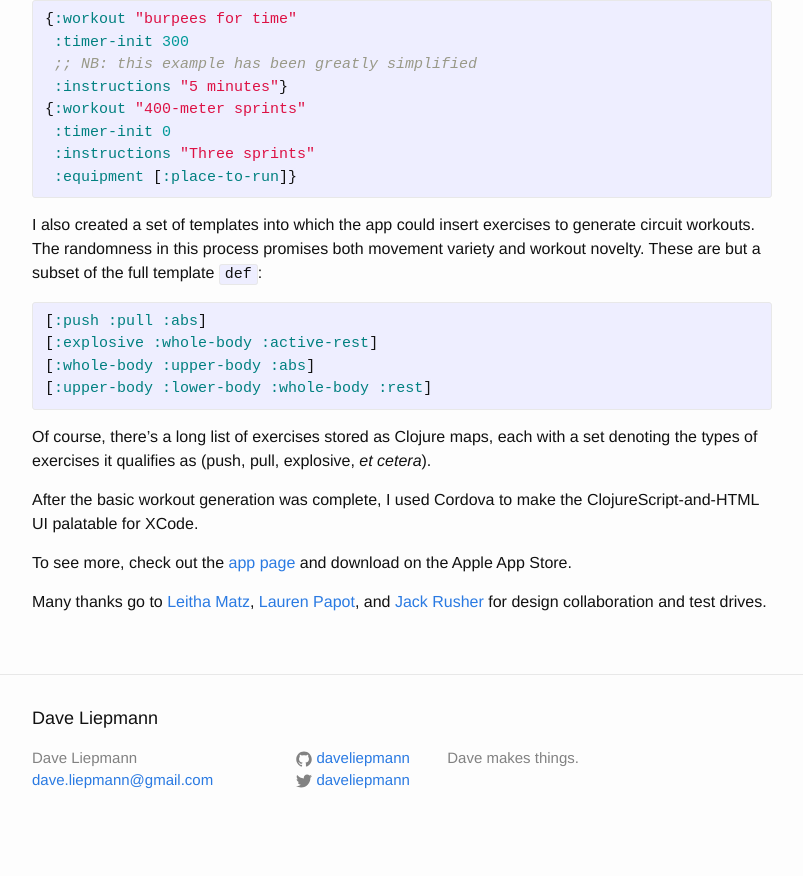
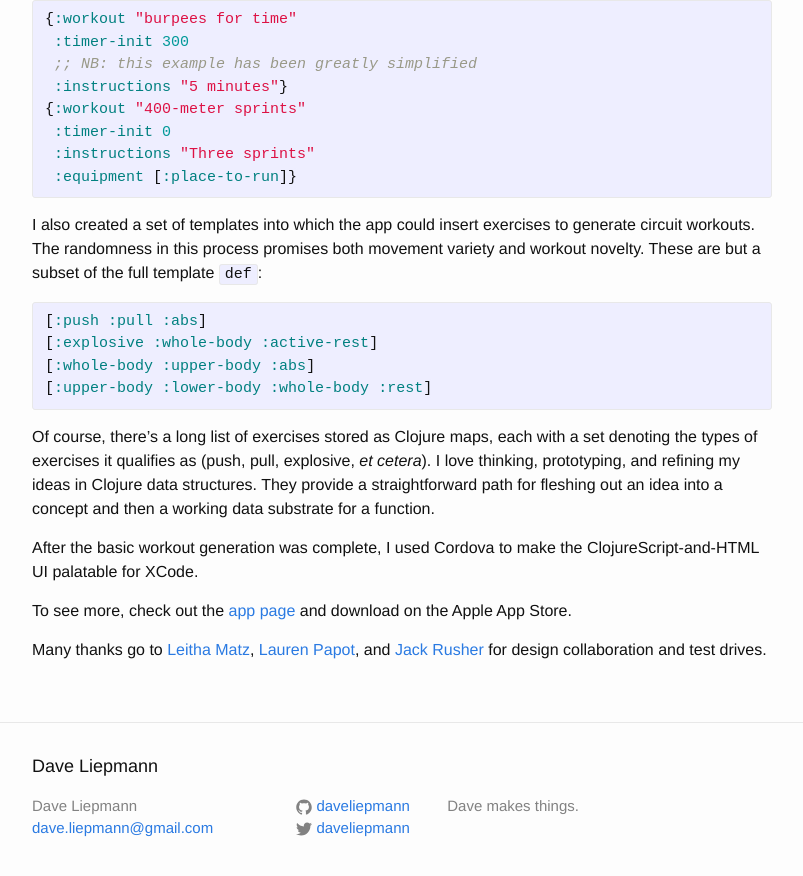
Before and after one commit to daveliepmann/daveliepmann.github.io, a Jekyll site: the page built from _posts/2014-10-21-introducing-maketired.markdown, in a window 1280 px wide and 900 px high, scrolled down 1144 px. Shown: the top 876 px of the window, without its empty margins (238-1041 px from the left). Built offline with Jekyll 4.4.1, drawn with Linux system fonts in a browser that asks for light colours; before the commit the page ends 1996 px from its top, so only the background shows below that.

Commit message:
Wax poetic about Clojure data structures

```diff
--- a/_posts/2014-10-21-introducing-maketired.markdown
+++ b/_posts/2014-10-21-introducing-maketired.markdown
@@ -43,7 +43,10 @@ subset of the full template `def`:
 
 Of course, there's a long list of exercises stored as Clojure maps,
 each with a set denoting the types of exercises it qualifies as (push,
-pull, explosive, *et cetera*).
+pull, explosive, *et cetera*). I love thinking, prototyping, and
+refining my ideas in Clojure data structures. They provide a
+straightforward path for fleshing out an idea into a concept and then
+a working data substrate for a function.
 
 After the basic workout generation was complete, I used Cordova to
 make the ClojureScript-and-HTML UI palatable for XCode.
```
